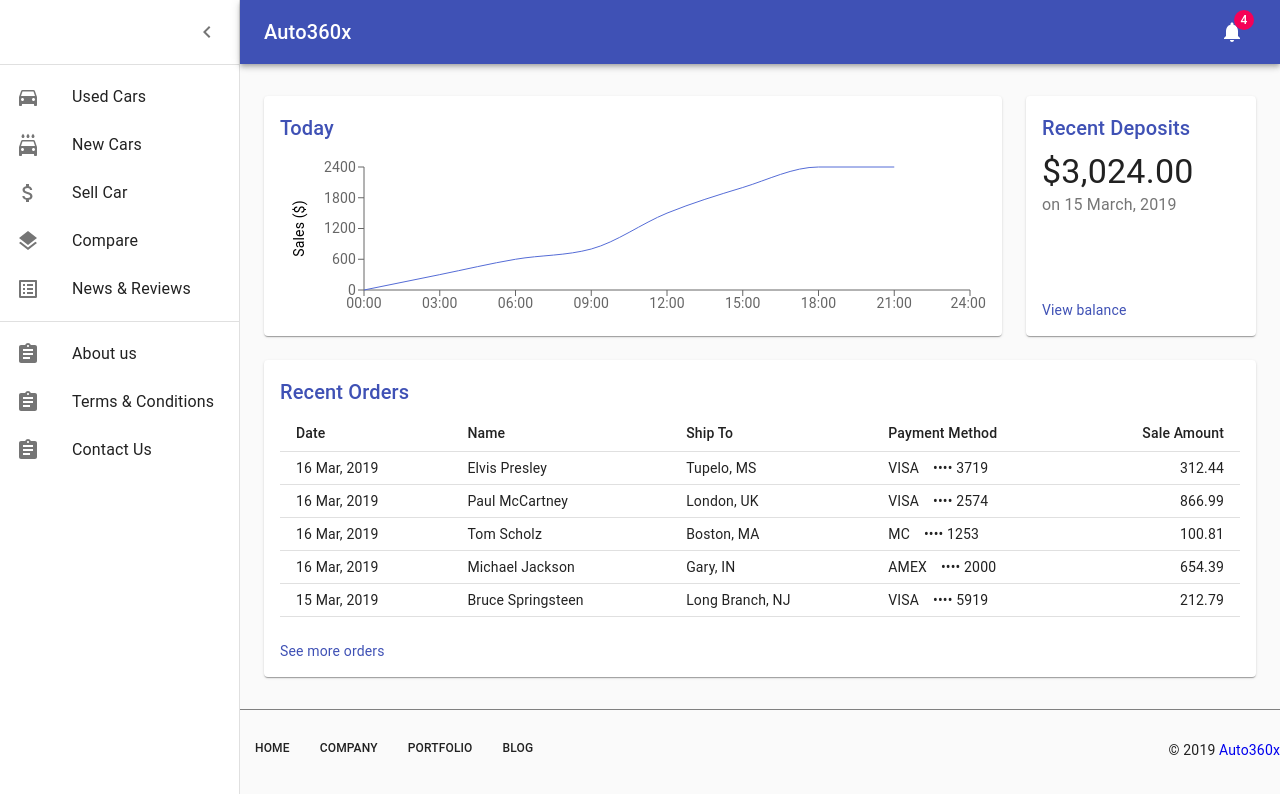
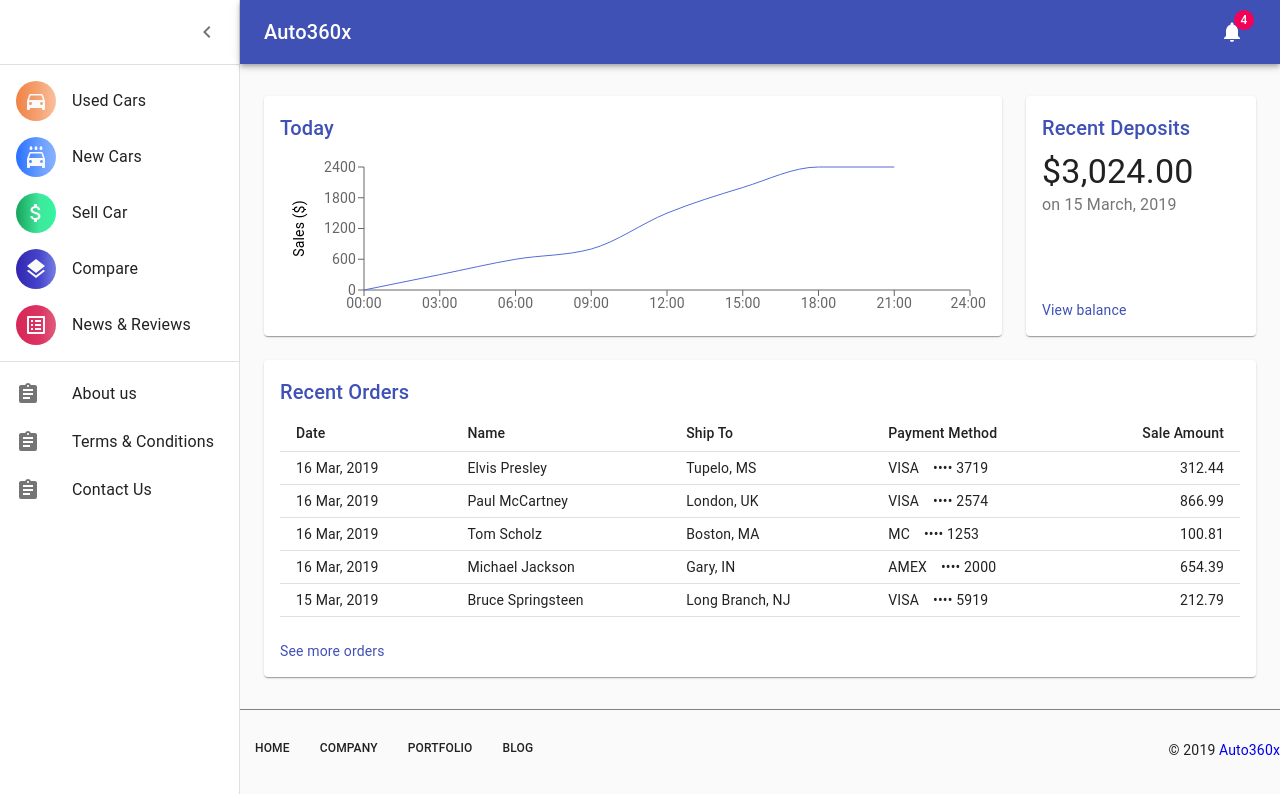
Before and after one commit to halfbug/auto360x, a React (Create React App) app in the folder frontend/: page /admin in a window 1280 px wide. Shown: the top 794 px of the page. Built offline with nearby package versions, Linux system fonts and the light colour scheme; what react-swipeable-views-utils would draw is missing.

Commit message:
icon gradient set

```diff
--- a/frontend/src/App.js
+++ b/frontend/src/App.js
@@ -1,5 +1,5 @@
 import React from 'react';
-// import './assets/css/material-dashboard-react.css';
+import './assets/css/custom.css';
 import Master from "./layouts/Master"
 import SignIn from "./views/Auth/SignIn"
 import SignUp from "./views/Auth/SignUp"
--- /dev/null
+++ b/frontend/src/assets/css/custom.css
@@ -0,0 +1,54 @@
+.Orangegradient{
+    background: #f08243;
+background: -moz-linear-gradient(left, #f08243 0%, #f5a475 59%, #fac09e 100%);
+background: -webkit-gradient(left top, right top, color-stop(0%, #f08243), color-stop(59%, #f5a475), color-stop(100%, #fac09e));
+background: -webkit-linear-gradient(left, #f08243 0%, #f5a475 59%, #fac09e 100%);
+background: -o-linear-gradient(left, #f08243 0%, #f5a475 59%, #fac09e 100%);
+background: -ms-linear-gradient(left, #f08243 0%, #f5a475 59%, #fac09e 100%);
+background: linear-gradient(to right, #f08243 0%, #f5a475 59%, #fac09e 100%);
+filter: progid:DXImageTransform.Microsoft.gradient( startColorstr='#f08243', endColorstr='#fac09e', GradientType=1 );
+}
+
+.Bluegradient {
+    background: #2970ff;/* Old Browsers */
+background: -moz-linear-gradient(left, #2970ff 0%, #669cff 57%, #8ab3ff 100%); /* FF3.6+ */
+background: -webkit-gradient(left top, right top, color-stop(0%, #2970ff), color-stop(57%, #669cff), color-stop(100%, #8ab3ff));/* Chrome, Safari4+ */
+background: -webkit-linear-gradient(left, #2970ff 0%, #669cff 57%, #8ab3ff 100%); /* Chrome10+,Safari5.1+ */
+background: -o-linear-gradient(left, #2970ff 0%, #669cff 57%, #8ab3ff 100%); /* Opera 11.10+ */
+background: -ms-linear-gradient(left, #2970ff 0%, #669cff 57%, #8ab3ff 100%); /* IE 10+ */
+background: linear-gradient(to right, #2970ff 0%, #669cff 57%, #8ab3ff 100%);/* W3C */
+filter: progid:DXImageTransform.Microsoft.gradient( startColorstr='#2970ff', endColorstr='#8ab3ff', GradientType=1 );/* IE6-9 */
+}
+
+.Greengradient {
+    background: #18a35b;
+background: -moz-linear-gradient(left, #18a35b 0%, #3fe89c 59%, #34f5a1 100%);
+background: -webkit-gradient(left top, right top, color-stop(0%, #18a35b), color-stop(59%, #3fe89c), color-stop(100%, #34f5a1));
+background: -webkit-linear-gradient(left, #18a35b 0%, #3fe89c 59%, #34f5a1 100%);
+background: -o-linear-gradient(left, #18a35b 0%, #3fe89c 59%, #34f5a1 100%);
+background: -ms-linear-gradient(left, #18a35b 0%, #3fe89c 59%, #34f5a1 100%);
+background: linear-gradient(to right, #18a35b 0%, #3fe89c 59%, #34f5a1 100%);
+filter: progid:DXImageTransform.Microsoft.gradient( startColorstr='#18a35b', endColorstr='#34f5a1', GradientType=1 );
+}
+
+.Inkgradient {
+    background: #3125b0;
+background: -moz-linear-gradient(left, #3125b0 0%, #4646cb 59%, #767fe3 100%);
+background: -webkit-gradient(left top, right top, color-stop(0%, #3125b0), color-stop(59%, #4646cb), color-stop(100%, #767fe3));
+background: -webkit-linear-gradient(left, #3125b0 0%, #4646cb 59%, #767fe3 100%);
+background: -o-linear-gradient(left, #3125b0 0%, #4646cb 59%, #767fe3 100%);
+background: -ms-linear-gradient(left, #3125b0 0%, #4646cb 59%, #767fe3 100%);
+background: linear-gradient(to right, #3125b0 0%, #4646cb 59%, #767fe3 100%);
+filter: progid:DXImageTransform.Microsoft.gradient( startColorstr='#3125b0', endColorstr='#767fe3', GradientType=1 );
+}
+
+.Pinkgradient {
+    background: #d62857;
+background: -moz-linear-gradient(left, #d62857 0%, #db3362 59%, #e05c7b 100%);
+background: -webkit-gradient(left top, right top, color-stop(0%, #d62857), color-stop(59%, #db3362), color-stop(100%, #e05c7b));
+background: -webkit-linear-gradient(left, #d62857 0%, #db3362 59%, #e05c7b 100%);
+background: -o-linear-gradient(left, #d62857 0%, #db3362 59%, #e05c7b 100%);
+background: -ms-linear-gradient(left, #d62857 0%, #db3362 59%, #e05c7b 100%);
+background: linear-gradient(to right, #d62857 0%, #db3362 59%, #e05c7b 100%);
+filter: progid:DXImageTransform.Microsoft.gradient( startColorstr='#d62857', endColorstr='#e05c7b', GradientType=1 );
+}
--- a/frontend/src/components/sidebar/listIems.js
+++ b/frontend/src/components/sidebar/listIems.js
@@ -9,36 +9,47 @@ import PeopleIcon from '@material-ui/icons/AttachMoney';
 import BarChartIcon from '@material-ui/icons/Layers';
 import LayersIcon from '@material-ui/icons/ListAlt';
 import AssignmentIcon from '@material-ui/icons/Assignment';
+import Avatar from '@material-ui/core/Avatar';
 
 export const mainListItems = (
   <div>
     <ListItem button>
       <ListItemIcon>
+      <Avatar className="Orangegradient">
         <DashboardIcon />
+        </Avatar>
       </ListItemIcon>
       <ListItemText primary="Used Cars" />
     </ListItem>
     <ListItem button>
       <ListItemIcon>
+      <Avatar className="Bluegradient">
         <ShoppingCartIcon />
+        </Avatar>
       </ListItemIcon>
       <ListItemText primary="New Cars" />
     </ListItem>
     <ListItem button>
       <ListItemIcon>
+      <Avatar className="Greengradient">
         <PeopleIcon />
+        </Avatar>
       </ListItemIcon>
       <ListItemText primary="Sell Car" />
     </ListItem>
     <ListItem button>
       <ListItemIcon>
+      <Avatar className="Inkgradient">
         <BarChartIcon />
+        </Avatar>
       </ListItemIcon>
       <ListItemText primary="Compare" />
     </ListItem>
     <ListItem button>
       <ListItemIcon>
+      <Avatar className="Pinkgradient">
         <LayersIcon />
+        </Avatar>
       </ListItemIcon>
       <ListItemText primary="News & Reviews" />
     </ListItem>
```
